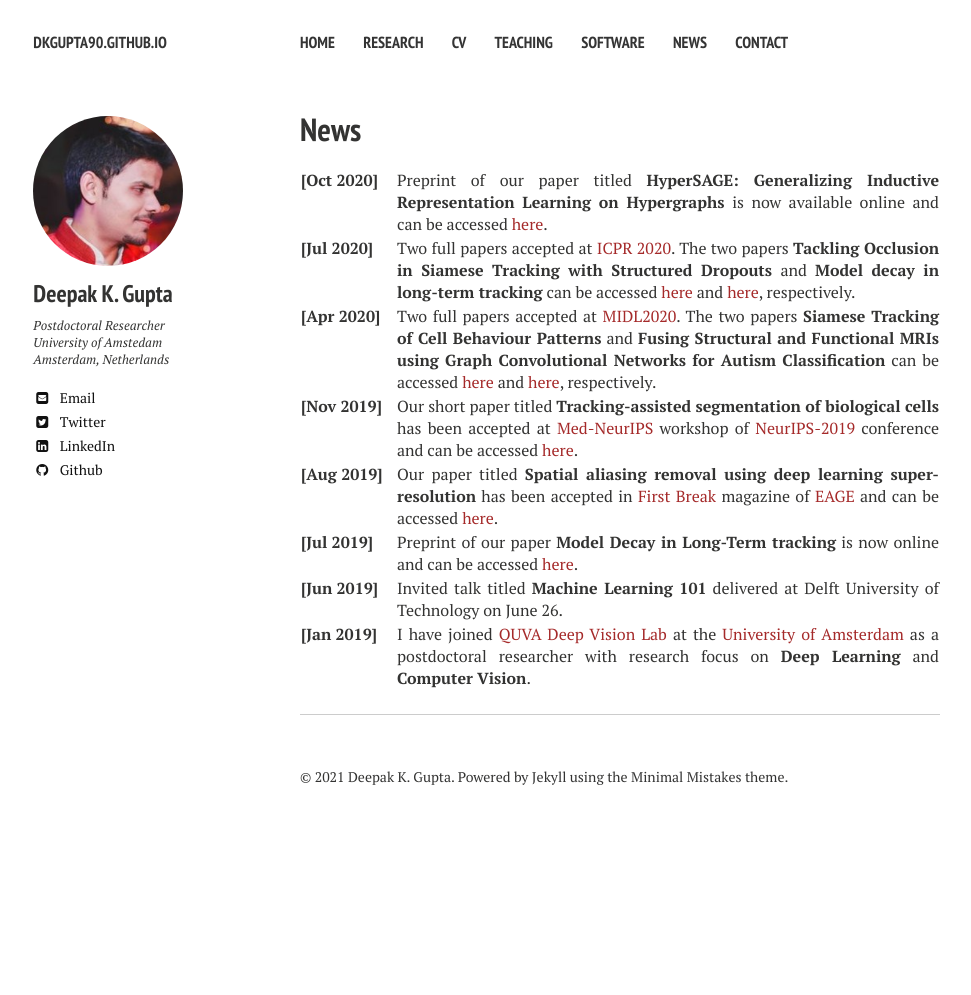
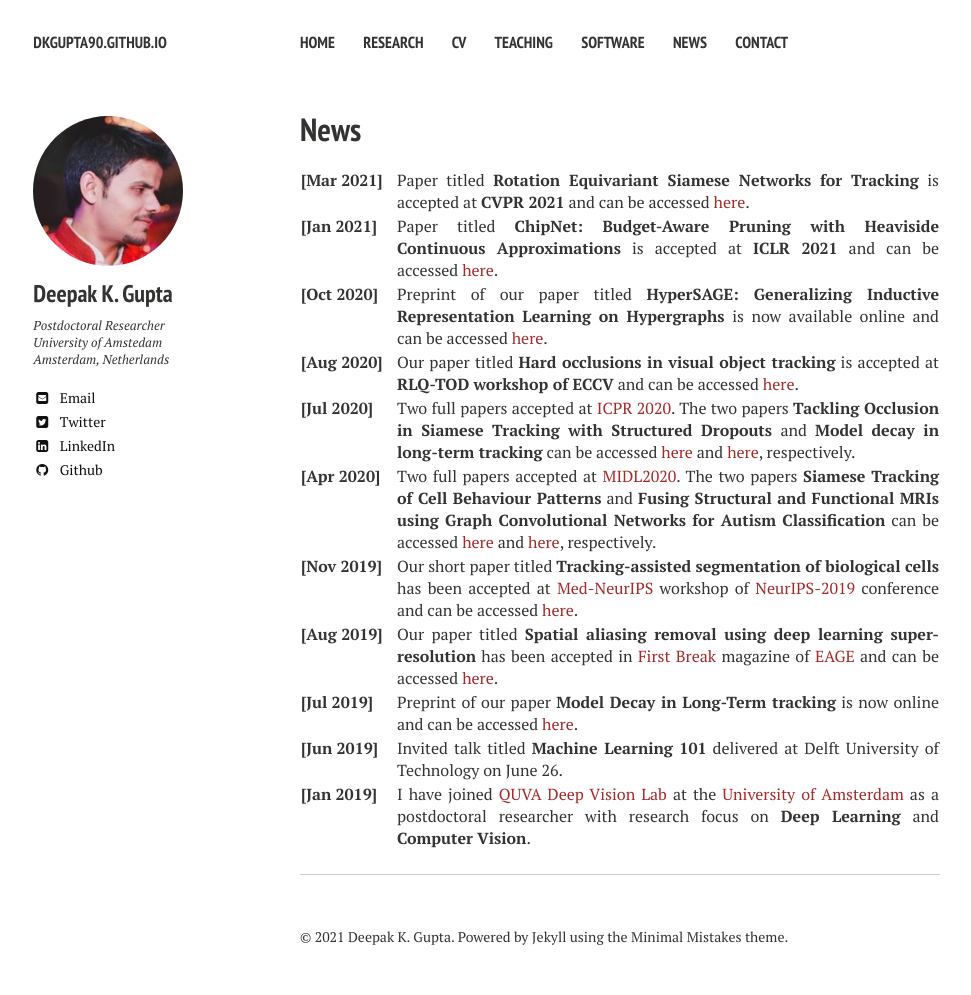
Before and after one commit to dkgupta90/dkgupta90.github.io, a Jekyll site: the page built from news/index.md, in a window 1280 px wide. Shown: the whole page, without its empty margins (20-991 px from the left). Built offline with Jekyll 4.4.1, drawn with Linux system fonts in a browser that asks for light colours; nearby versions of some CDN libraries; before the commit the page ends 900 px from its top, so only the background shows below that.

Commit message:
added cvpr paper

```diff
--- a/news/index.md
+++ b/news/index.md
@@ -10,8 +10,20 @@ comments: true
     <col width="15%">
     <col width="85%">
     <tr>
+        <td valign="top"><strong>[Mar 2021]</strong></td>
+        <td>Paper titled <b>Rotation Equivariant Siamese Networks for Tracking</b> is accepted at <b>CVPR 2021</b> and can be accessed  <a href="https://arxiv.org/abs/2012.13078">here</a>. </td>
+    </tr>
+    <tr>
+        <td valign="top"><strong>[Jan 2021]</strong></td>
+        <td>Paper titled <b>ChipNet: Budget-Aware Pruning with Heaviside Continuous Approximations</b> is accepted at <b>ICLR 2021</b> and can be accessed  <a href="https://openreview.net/forum?id=xCxXwTzx4L1">here</a>. </td>
+    </tr>
+    <tr>
         <td valign="top"><strong>[Oct 2020]</strong></td>
         <td>Preprint of our paper titled <b>HyperSAGE: Generalizing Inductive Representation Learning on Hypergraphs </b> is now available online and can be accessed  <a href="https://arxiv.org/abs/2010.04558">here</a>. </td>
+    </tr>
+    <tr>
+        <td valign="top"><strong>[Aug 2020]</strong></td>
+        <td>Our paper titled <b>Hard occlusions in visual object tracking</b> is accepted at <b>RLQ-TOD workshop of ECCV</b> and can be accessed <a href="https://link.springer.com/chapter/10.1007/978-3-030-68238-5_22">here</a>. </td>
     </tr>
     <tr>
         <td valign="top"><strong>[Jul 2020]</strong></td>
```
Also changed, not shown: index.md (+1 -1 lines).
